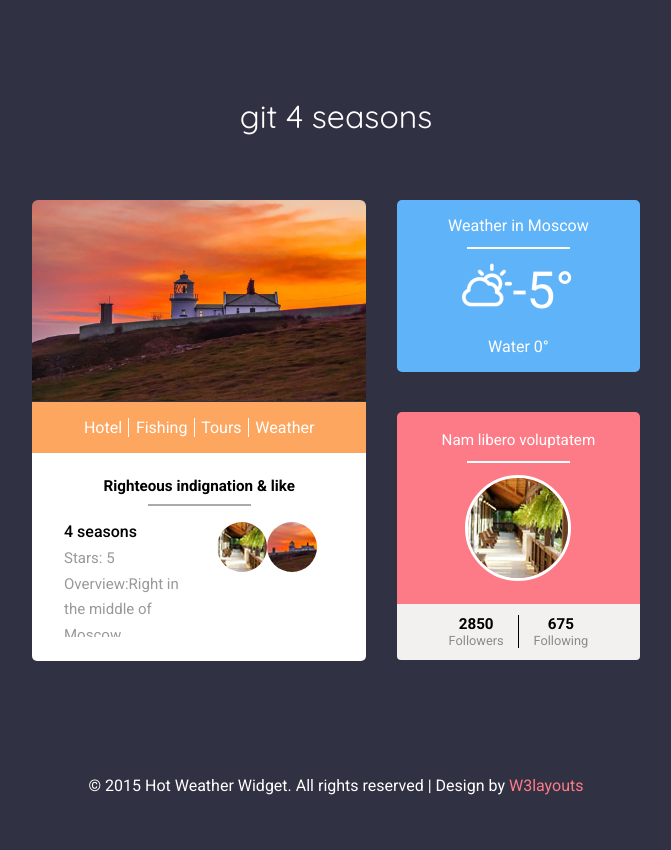
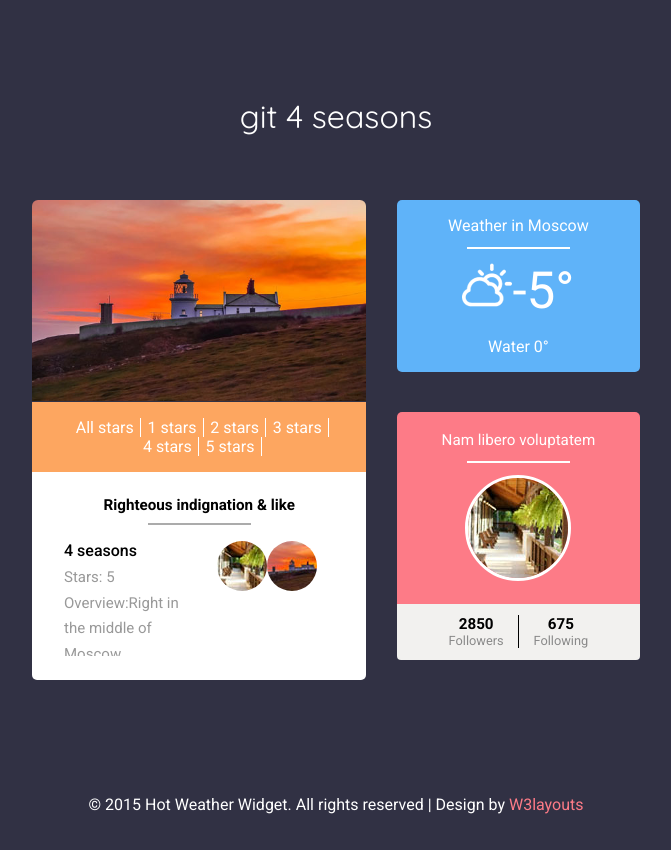
Before and after one commit to alfumit/ngdemo, an Angular app: page / in a window 1280 px wide. Shown: the whole page, without its empty margins (304-975 px from the left). Built offline with nearby package versions, Linux system fonts and the light colour scheme.

Commit message:
Made pipes and filtered hotels by stars

```diff
--- a/src/app/app.component.html
+++ b/src/app/app.component.html
@@ -1,5 +1,5 @@
 <h1>git
-  {{selectedHotel.name}}
+  {{selectedHotel.name | hotelFilter}}
 </h1>
 <div class="element">
   <div class="element-left">
--- a/src/app/element-left/element-left.component.html
+++ b/src/app/element-left/element-left.component.html
@@ -2,10 +2,10 @@
 <div class="element-left-bottom">
   <div class="ele-strip">
     <ul>
-      <li><a href="#">Hotel</a></li>
-      <li><a href="#">Fishing</a></li>
-      <li><a href="#">Tours</a></li>
-      <li class="anc-bor"><a href="#">Weather</a></li>
+      <li *ngFor="let starCount of [0,1,2,3,4,5]">
+        <a (click)="selectedStars = starCount" *ngIf="starCount > 0">{{starCount}} stars</a>
+        <a (click)="selectedStars = starCount" *ngIf="starCount === 0">All stars</a>
+      </li>
     </ul>
   </div>
   <div class="village">
@@ -13,7 +13,7 @@
     <span class="line"> </span>
     <div class="activity_box">
       <div class="scrollbar" id="style-2">
-        <app-activity-row *ngFor="let hotel of hotels"
+        <app-activity-row *ngFor="let hotel of hotels | hotelFilter:selectedStars"
                           [name] = "hotel.name"
                           [description] = "hotel.description"
                           [stars] = "hotel.stars"
--- a/src/app/element-left/element-left.component.ts
+++ b/src/app/element-left/element-left.component.ts
@@ -1,4 +1,4 @@
-import { Component, EventEmitter, Output } from '@angular/core';
+import { Component, EventEmitter, Input, Output } from '@angular/core';
 import { cities } from '../../mock-data';
 import {hotels} from '../../mock-data';
 
@@ -11,6 +11,9 @@ export class ElementLeftComponent {
   public cities: City[] = cities;
   public hotels: Hotel[] = hotels;
 
+  @Input()
+  public selectedStars: number = 0;
+
   @Output()
   public hotelSwitch: EventEmitter<Hotel> = new EventEmitter<Hotel>();
 
--- a/src/app/shared/pipes/hotel-filter.pipe.ts
+++ b/src/app/shared/pipes/hotel-filter.pipe.ts
@@ -5,8 +5,15 @@ import { Pipe, PipeTransform } from '@angular/core';
 })
 export class HotelFilterPipe implements PipeTransform {
 
-  transform(value: any, args?: any): any {
-    return null;
+  public transform(hotels: Hotel[], stars: number): any {
+    if (!stars) {
+      return hotels;
+    }
+    return hotels.filter((hotel: Hotel) => {
+      if (hotel.stars === stars) {
+        return hotel;
+      }
+    });
   }
 
 }
--- a/src/mock-data.ts
+++ b/src/mock-data.ts
@@ -37,7 +37,7 @@ export const hotels: Hotel[] = [
   },
   {
     'name': 'Shithole',
-    'stars': .5,
+    'stars': 3,
     'description': 'Right in the middle of Moscow',
     'telephone': '998976868686',
     'photo': 'link',
```
Also changed, not shown: src/app/app.module.ts (+7 -3 lines), src/app/shared/pipes/pipes.module.ts (+8 -1 lines).
